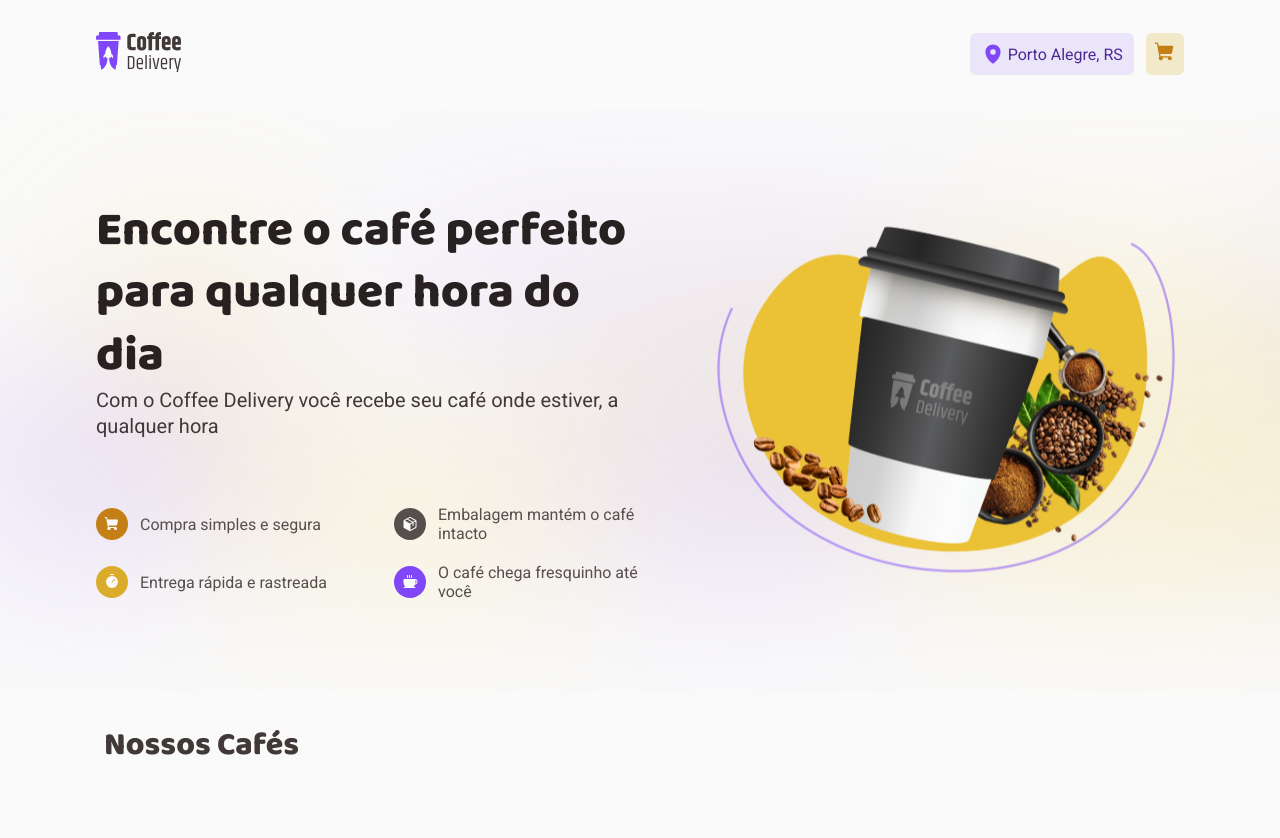
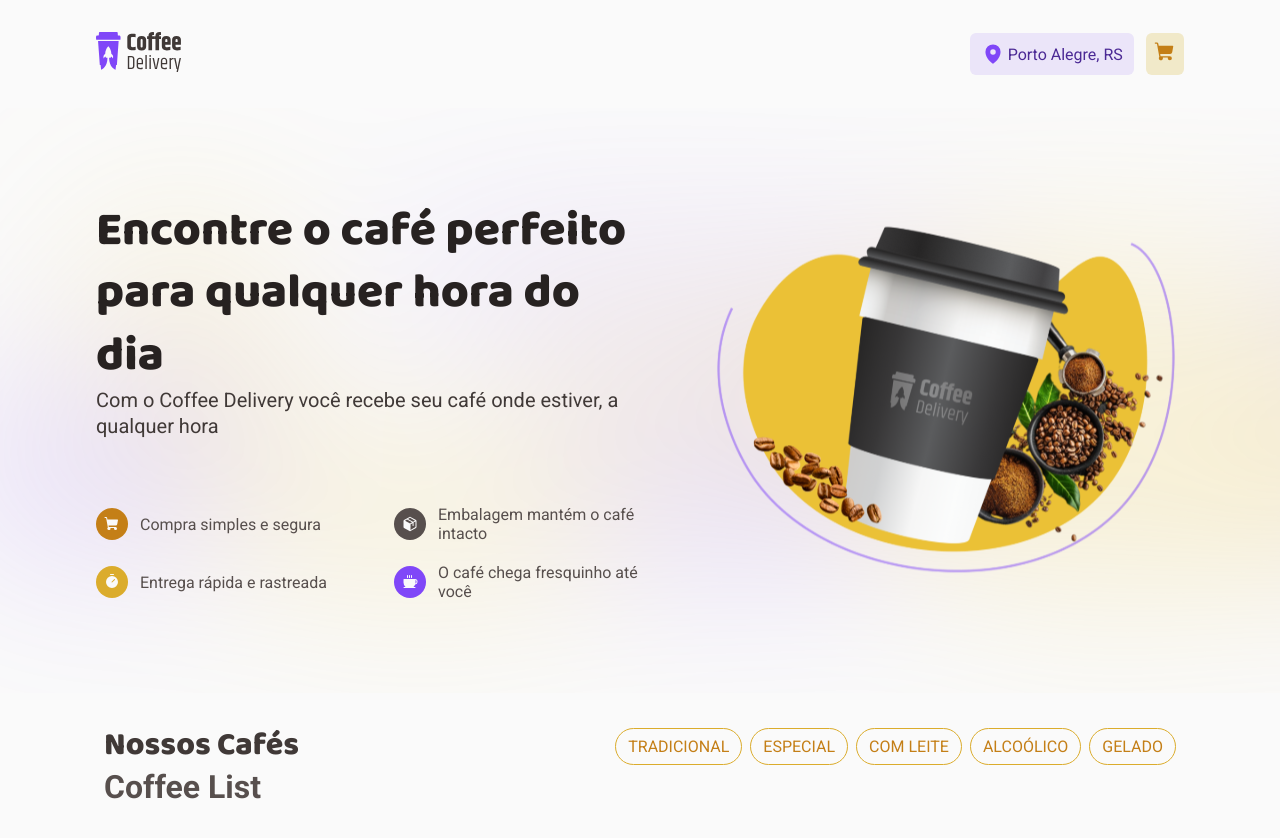
Before and after one commit to rnatu/coffee-delivery, a React (Vite) app: page / in a window 1280 px wide. Before the commit the page ends 800 px from the top, so only its background shows below. Built offline with nearby package versions, Linux system fonts and the light colour scheme.

Commit message:
feat: add CoffeeList header

```diff
--- /dev/null
+++ b/src/pages/Home/components/CoffeeFilter/index.tsx
@@ -0,0 +1,15 @@
+import { FilterButton, FilterContainer } from './styles';
+
+export function CoffeeFilter() {
+  return (
+    <>
+      <FilterContainer>
+        <FilterButton>{'Tradicional'.toUpperCase()}</FilterButton>
+        <FilterButton>{'Especial'.toUpperCase()}</FilterButton>
+        <FilterButton>{'Com Leite'.toUpperCase()}</FilterButton>
+        <FilterButton>{'Alcoólico'.toUpperCase()}</FilterButton>
+        <FilterButton>{'Gelado'.toUpperCase()}</FilterButton>
+      </FilterContainer>
+    </>
+  );
+}
--- /dev/null
+++ b/src/pages/Home/components/CoffeeFilter/styles.ts
@@ -0,0 +1,14 @@
+import styled from 'styled-components';
+
+export const FilterContainer = styled.div`
+  display: flex;
+  gap: 0.5rem;
+`;
+
+export const FilterButton = styled.button`
+  padding: 0.5rem 0.75rem;
+  border-radius: 100px;
+  border: 1px solid ${(props) => props.theme.colors.yellow};
+  background: none;
+  color: ${(props) => props.theme.colors['yellow-dark']};
+`;
--- a/src/pages/Home/components/CoffeeList/index.tsx
+++ b/src/pages/Home/components/CoffeeList/index.tsx
@@ -1,11 +1,9 @@
-import { CoffeeListContainer } from './styles';
+import {} from './styles';
 
 export function CoffeeList() {
   return (
     <>
-      <CoffeeListContainer>
-        <h1>Nossos Cafés</h1>
-      </CoffeeListContainer>
+      <h1>Coffee List</h1>
     </>
   );
 }
--- a/src/pages/Home/components/CoffeeList/styles.ts
+++ b/src/pages/Home/components/CoffeeList/styles.ts
@@ -1,15 +1 @@
 import styled from 'styled-components';
-
-export const CoffeeListContainer = styled.main`
-  max-width: 70rem;
-  margin: 0 auto;
-  padding: 32px 1rem;
-
-  max-width: calc(70rem - 1rem);
-
-  > h1 {
-    font-family: ${(props) => props.theme.fonts.title};
-    font-weight: 800;
-    color: ${(props) => props.theme.colors['base-subtitle']};
-  }
-`;
--- a/src/pages/Home/index.tsx
+++ b/src/pages/Home/index.tsx
@@ -1,11 +1,21 @@
+import { CoffeeFilter } from './components/CoffeeFilter';
 import { CoffeeList } from './components/CoffeeList';
 import { Intro } from './components/Intro';
+import { CoffeeListContainer, CoffeeListHeaderContainer } from './styles';
 
 export function Home() {
   return (
     <>
       <Intro />
-      <CoffeeList />
+
+      <CoffeeListContainer>
+        <CoffeeListHeaderContainer>
+          <h1>Nossos Cafés</h1>
+          <CoffeeFilter />
+        </CoffeeListHeaderContainer>
+
+        <CoffeeList />
+      </CoffeeListContainer>
     </>
   );
 }
--- /dev/null
+++ b/src/pages/Home/styles.ts
@@ -0,0 +1,21 @@
+import styled from 'styled-components';
+
+export const CoffeeListContainer = styled.main`
+  max-width: 70rem;
+  margin: 0 auto;
+  padding: 32px 1rem;
+
+  max-width: calc(70rem - 1rem);
+`;
+
+export const CoffeeListHeaderContainer = styled.header`
+  display: flex;
+  align-items: center;
+  justify-content: space-between;
+
+  h1 {
+    font-family: ${(props) => props.theme.fonts.title};
+    font-weight: 800;
+    color: ${(props) => props.theme.colors['base-subtitle']};
+  }
+`;
```
